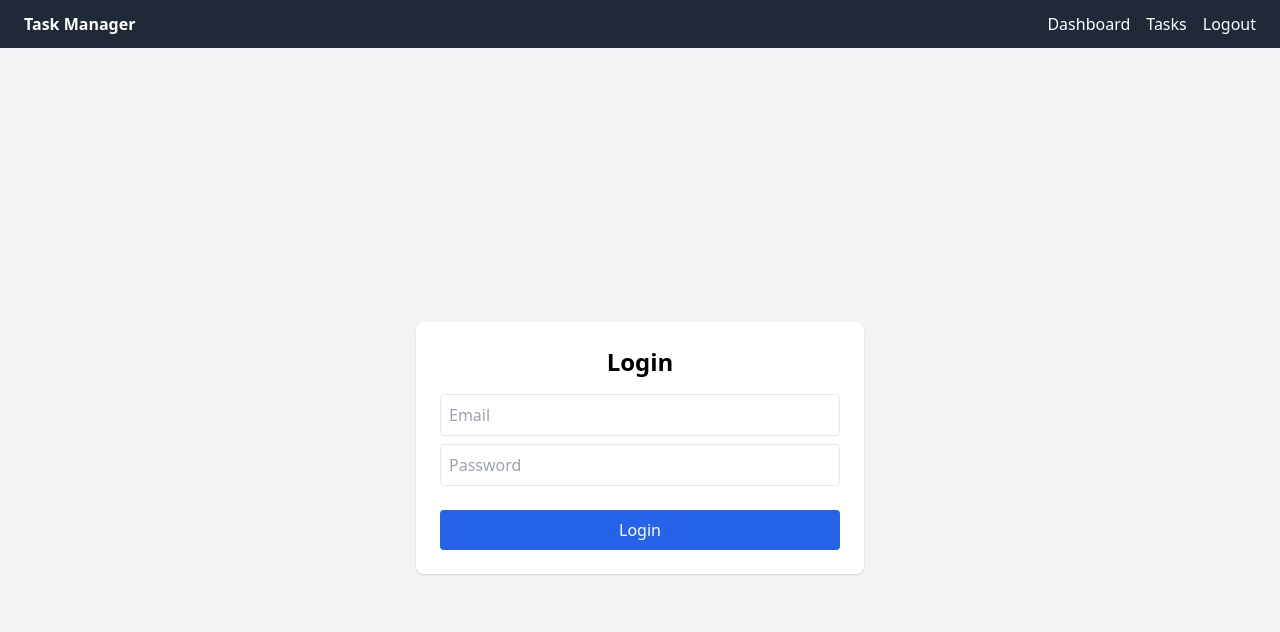
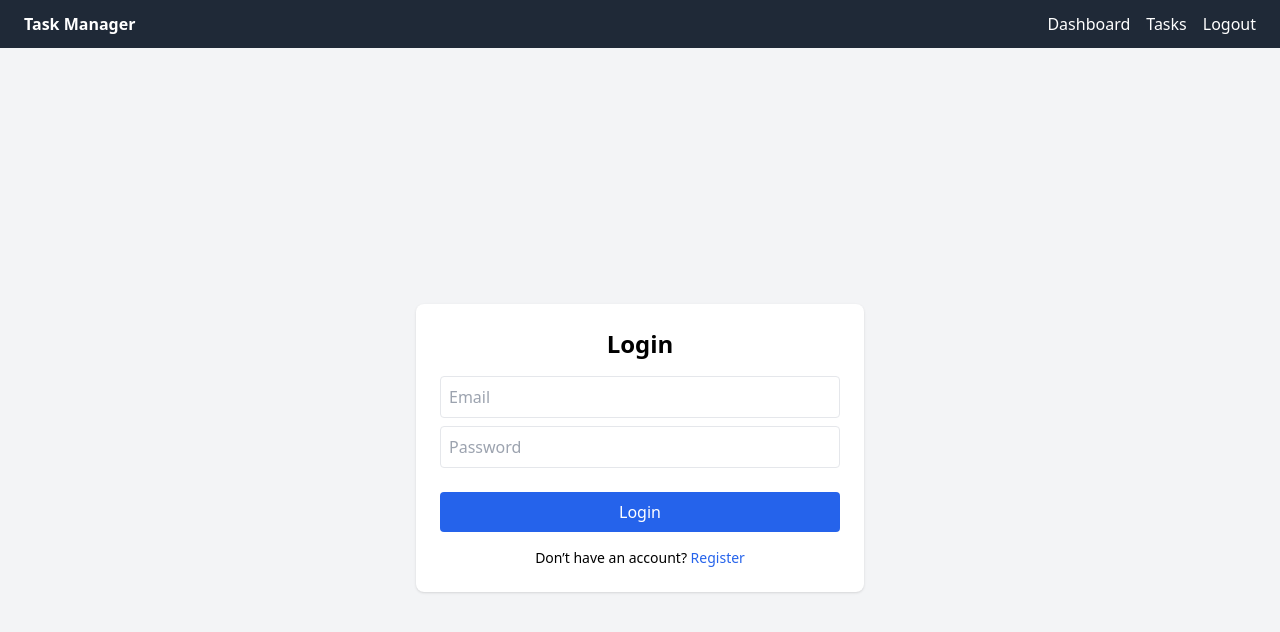
Before and after one commit to Jun12aid/AbleSpace, a React app in the folder Frontend/: page /login in a window 1280 px wide. Shown: the top 632 px of the page. Built offline with nearby package versions, Linux system fonts and the light colour scheme; no server answers; the HTML template or start-up script is replaced by a standard one.

Commit message:
Update Login.jsx

```diff
--- a/Frontend/src/pages/Login.jsx
+++ b/Frontend/src/pages/Login.jsx
@@ -1,8 +1,7 @@
 import { useForm } from "react-hook-form";
-import { useMutation } from "@tanstack/react-query";
+import { useMutation, useQueryClient } from "@tanstack/react-query";
 import { loginUser } from "../api/auth.api";
-import { useNavigate } from "react-router-dom";
-import { useQueryClient } from "@tanstack/react-query";
+import { useNavigate, Link } from "react-router-dom";
 
 export default function Login() {
   const navigate = useNavigate();
@@ -28,7 +27,6 @@ export default function Login() {
   };
 
   return (
-    // console.log("login render"),
     <div className="min-h-screen flex items-center justify-center bg-gray-100">
       <form
         onSubmit={handleSubmit(onSubmit)}
@@ -69,6 +67,17 @@ export default function Login() {
         >
           {mutation.isLoading ? "Logging in..." : "Login"}
         </button>
+
+        {/* 🔹 REGISTER LINK */}
+        <p className="text-sm text-center mt-4">
+          Don’t have an account?{" "}
+          <Link
+            to="/register"
+            className="text-blue-600 font-medium hover:underline"
+          >
+            Register
+          </Link>
+        </p>
       </form>
     </div>
   );
```
Lines whose indentation alone changed are shown as unchanged.
